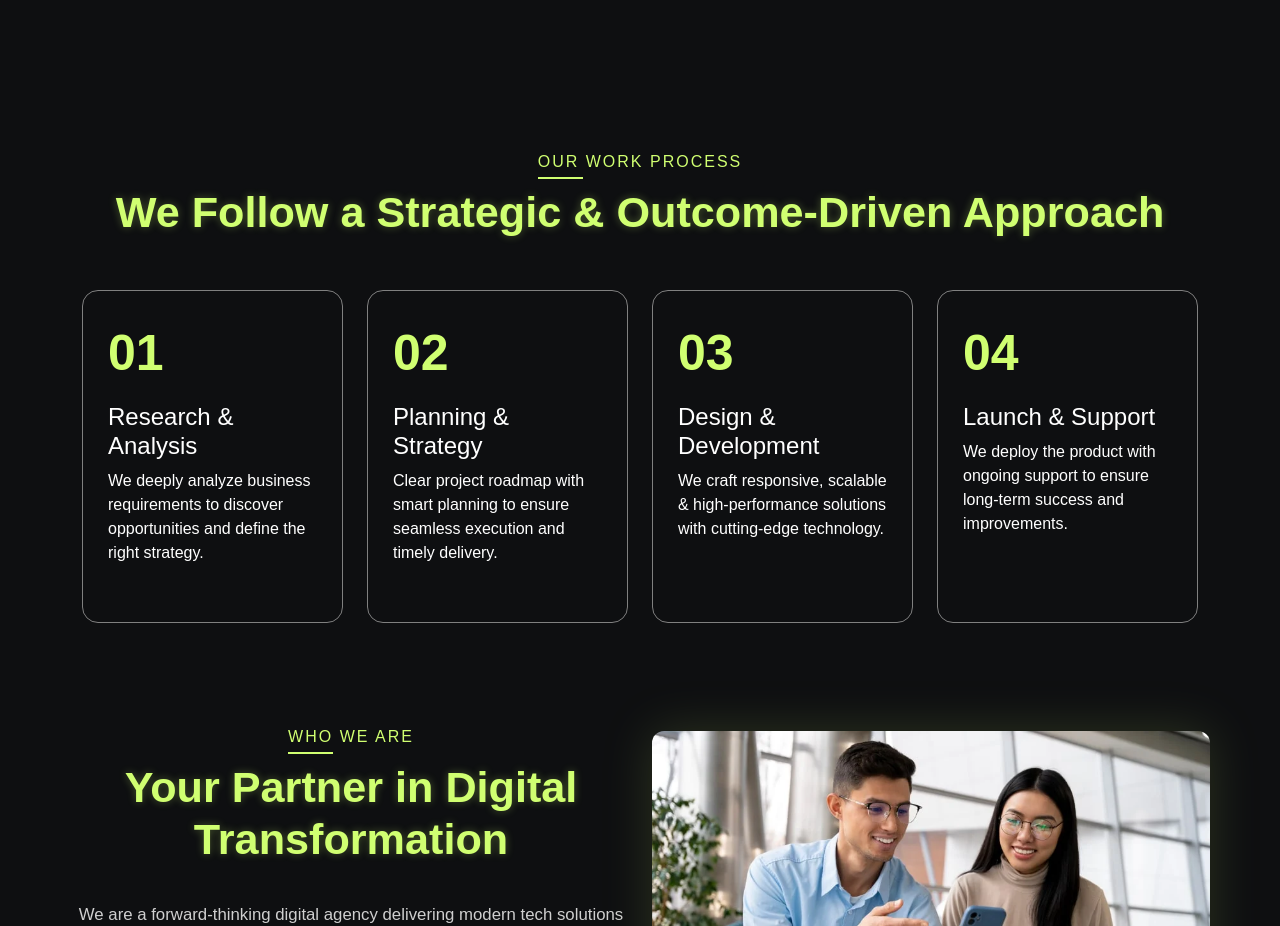
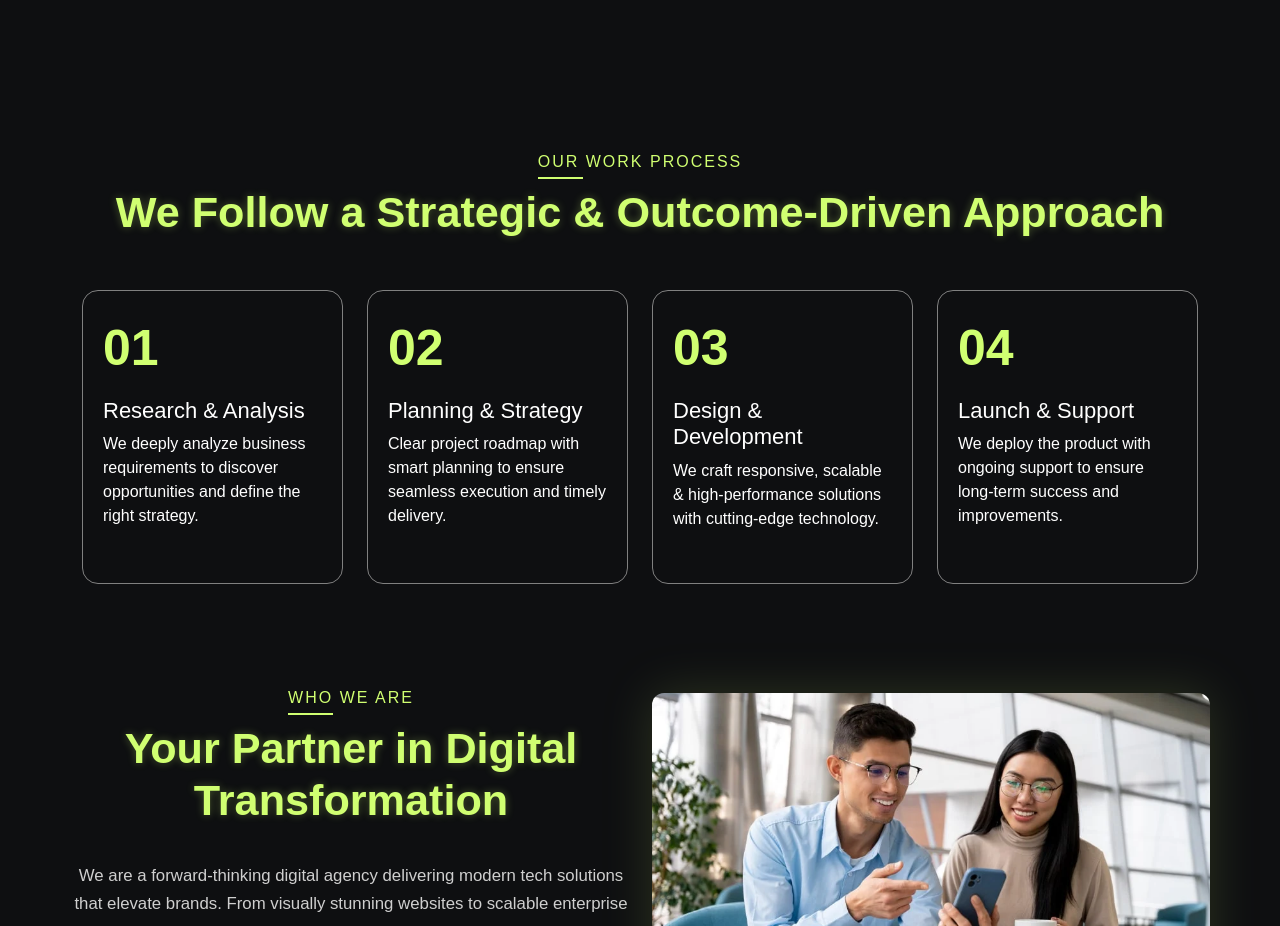
Before and after one commit to Zeeshanprojects/Corebizlabs, a React (Vite) app in the folder corebizlabs/: page / in a window 1280 px wide. Shown: the part 1312-2238 px from the top of the page. Built offline with nearby package versions, Linux system fonts and the light colour scheme; a web font is replaced by a local one.

Commit message:
updated-code

```diff
--- a/corebizlabs/src/Pages/Home.css
+++ b/corebizlabs/src/Pages/Home.css
@@ -48,7 +48,6 @@
   background: linear-gradient(90deg, #d0ff71, #d0ff71);
   -webkit-background-clip: text;
   color: transparent;
-
 }
 
 .hero-text {
@@ -64,8 +63,8 @@
   display: flex;
   align-items: center;
   gap: 40px;
-    background-color:#0E0F11 !important;
-  padding:  60px;
+  background-color: #0e0f11 !important;
+  padding: 60px;
   overflow: hidden;
 }
 
@@ -97,8 +96,9 @@
 .mySwiper {
   width: 100%;
 }
-.swiper-button-prev,.swiper-button-next{
-color: #d0ff71 !important;
+.swiper-button-prev,
+.swiper-button-next {
+  color: #d0ff71 !important;
 }
 
 .portfolio-card {
@@ -120,7 +120,6 @@ color: #d0ff71 !important;
 .portfolio-card:hover img {
   transform: scale(1.07);
 }
-
 
 .navbar-toggler-icon {
   background-image: none;
@@ -169,19 +168,19 @@ color: #d0ff71 !important;
   }
 }
 
-.work-process-section{
-  background-color:#0E0F11 !important;
-}
 .work-process-section .process-card {
   height: 100%;
-      background-color:#0E0F11 !important;
+
   color: white;
   text-align: start !important;
   border: 1px solid gray !important;
-  padding: 25px;
+  padding:20px;
   border-radius: 16px;
   transition: 0.3s ease-in-out;
   border: 1px solid rgba(0, 0, 0, 0.08);
+}
+.process-card h4{
+  font-size: 22px;
 }
 
 .process-step {
@@ -194,7 +193,6 @@ color: #d0ff71 !important;
 /* Universal section spacing */
 .section {
   padding: 70px 0;
-
 }
 
 /* Section label */
@@ -379,8 +377,8 @@ color: #d0ff71 !important;
   color: #d0ff71;
   transform: translateX(8px);
 }
-.service-img{
-  height: auto ;
+.service-img {
+  height: auto;
 }
 /* Each service item styling */
 .service-item {
@@ -425,7 +423,6 @@ color: #d0ff71 !important;
 }
 /* Accordion Container */
 .accordion {
-
   background: transparent;
   border: none;
 }
@@ -501,7 +498,6 @@ color: #d0ff71 !important;
   }
 }
 
-
 @media (min-width: 768px) {
   .stat-box:not(:last-child) {
     border-right: 1px solid rgba(255, 255, 255, 0.1);
@@ -525,8 +521,8 @@ color: #d0ff71 !important;
     transform: translateY(0);
   }
 }
-@media (max-width:576px) {
- .service-item{
-font-size: 20px !important;
- }
+@media (max-width: 576px) {
+  .service-item {
+    font-size: 20px !important;
+  }
 }
```
